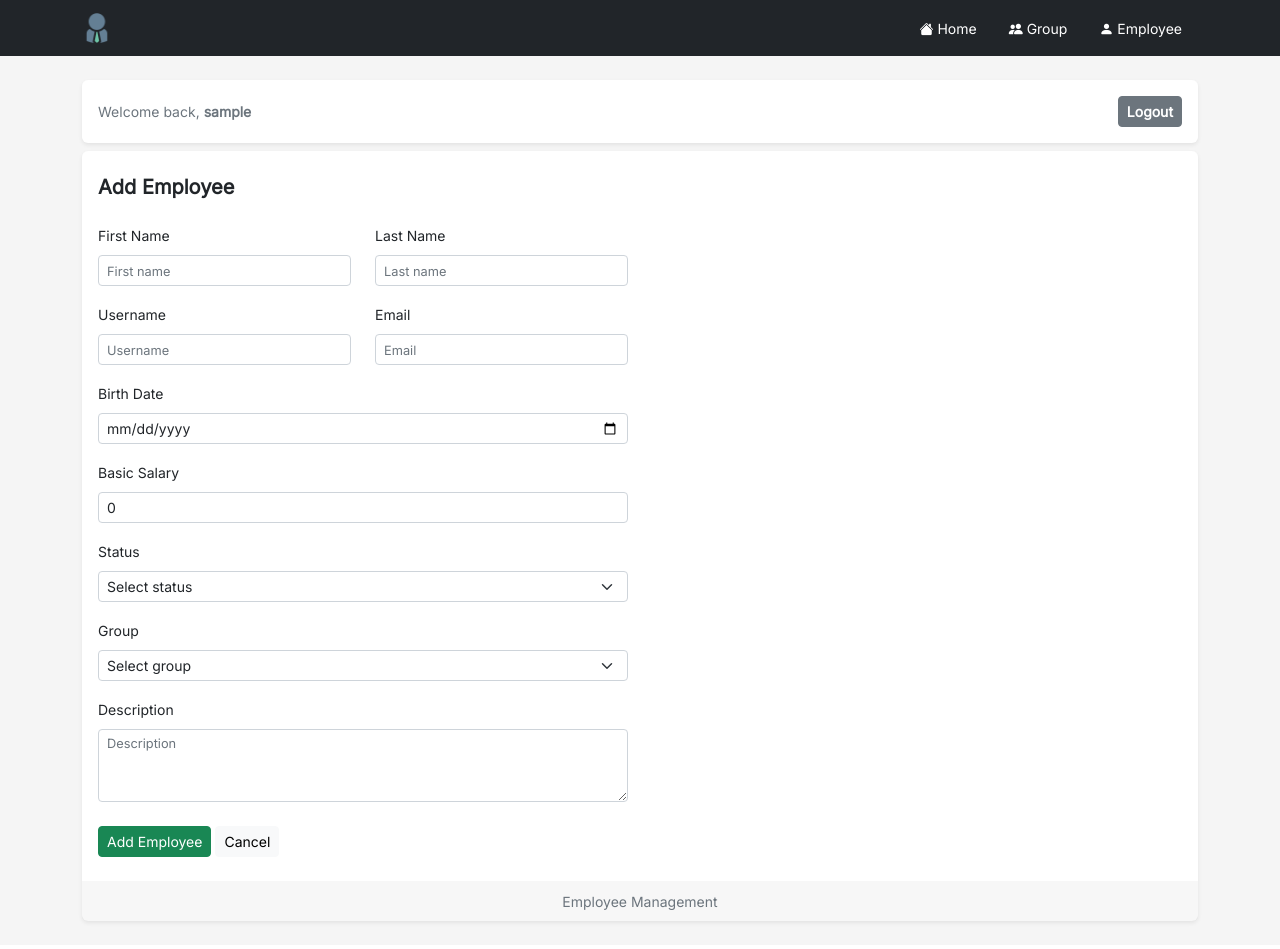
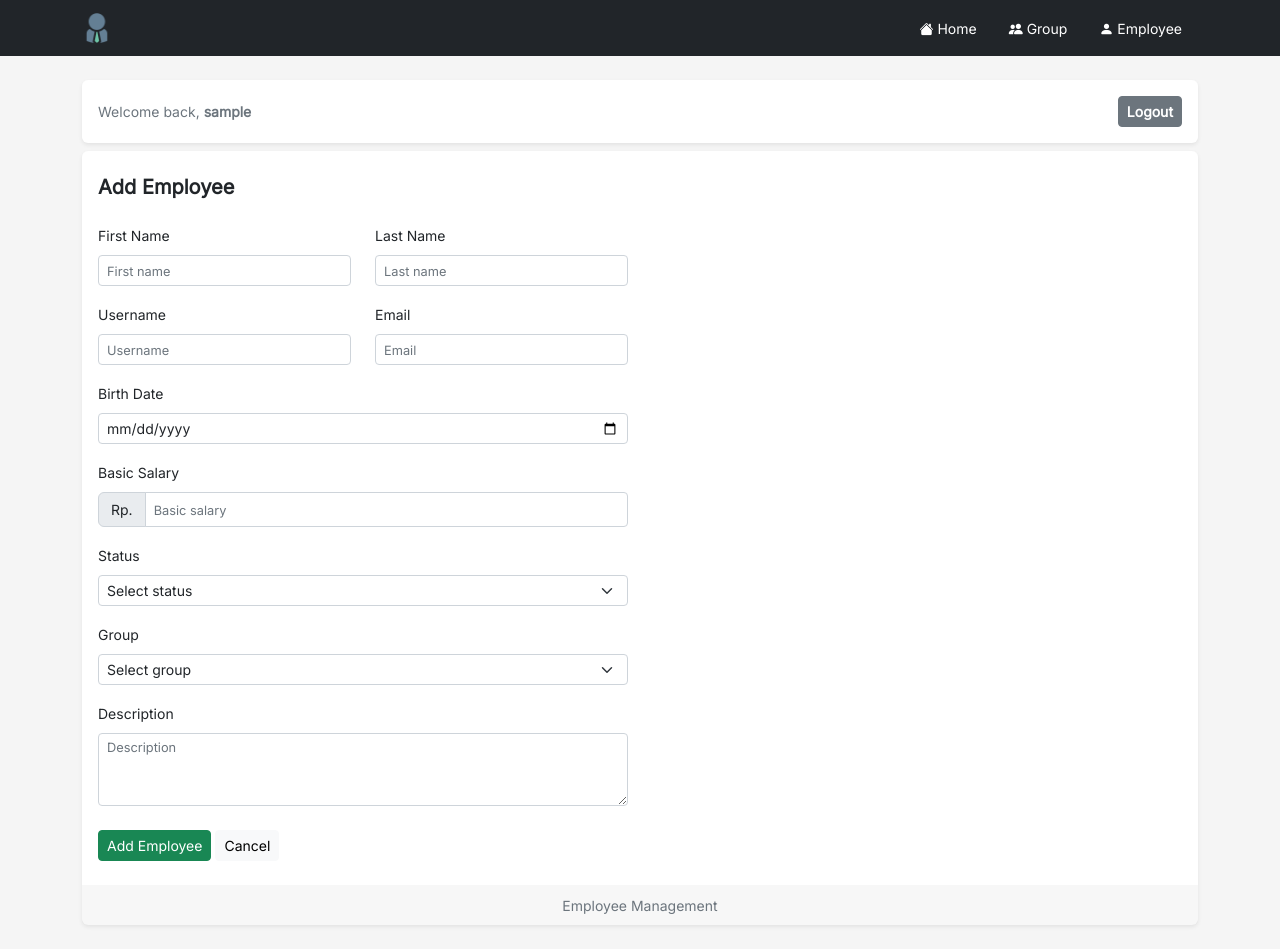
Before and after one commit to anugerahdwi/employee_management, an Angular app: page /employee-add in a window 1280 px wide. Built offline with nearby package versions, Linux system fonts and the light colour scheme; data requests are answered from the project's data file; sample sign-in values are in the browser's storage; what ngx-pagination would draw is missing.

Commit message:
Update form validation data basic_salary must be numeric

```diff
--- a/src/app/components/employee-add/employee-add.component.html
+++ b/src/app/components/employee-add/employee-add.component.html
@@ -67,10 +67,14 @@
                             </div>
                             <div class="mb-3">
                                 <label for="basic_salary" class="form-label"><small>Basic Salary</small></label>
-                                <input type="number" id="basic_salary" class="form-control form-control-sm shadow-none" formControlName="basic_salary" [(ngModel)]="addEmployeeFormData.basic_salary" placeholder="Basic salary"
-                                        [ngClass]="{ 'is-invalid': submitted && f['basic_salary'].errors }" />
-                                <div *ngIf="submitted && f['basic_salary'].errors" class="invalid-feedback">
-                                    <div *ngIf="f['basic_salary'].errors['required']"><small>Basic salary is required & must be numeric.</small></div>
+                                <div class="input-group">
+                                    <span class="input-group-text"><small>Rp.</small></span>
+                                    <input type="text" id="basic_salary" class="form-control form-control-sm shadow-none" formControlName="basic_salary" [(ngModel)]="addEmployeeFormData.basic_salary" placeholder="Basic salary"
+                                            [ngClass]="{ 'is-invalid': submitted && f['basic_salary'].errors }" />
+                                    <div *ngIf="submitted && f['basic_salary'].errors" class="invalid-feedback">
+                                        <div *ngIf="f['basic_salary'].errors['required']"><small>Basic salary is required.</small></div>
+                                        <div *ngIf="f['basic_salary'].errors['pattern']"><small>Basic salary must be numeric.</small></div>
+                                    </div>
                                 </div>
                             </div>
                             <div class="mb-3">
--- a/src/app/components/employee-add/employee-add.component.ts
+++ b/src/app/components/employee-add/employee-add.component.ts
@@ -38,7 +38,7 @@ export class EmployeeAddComponent implements OnInit {
 		username: '',
 		email: '',
 		birth_date: '',
-		basic_salary: 0,
+		basic_salary: '',
 		status: '',
 		group: '',
 		description: ''
@@ -77,7 +77,7 @@ export class EmployeeAddComponent implements OnInit {
 			username: ['', [Validators.required, Validators.minLength(5), Validators.maxLength(20)]],
 			email: ['', [Validators.required, Validators.email]],
 			birth_date: ['', [Validators.required]],
-			basic_salary: ['', [Validators.required]],
+			basic_salary: ['', [Validators.required, Validators.pattern("^[0-9]*$")]],
 			status: ['', [Validators.required]],
 			group: ['', [Validators.required]],
 			description: ['', [Validators.required]]
--- a/src/app/components/employee-detail/employee-detail.component.html
+++ b/src/app/components/employee-detail/employee-detail.component.html
@@ -42,7 +42,10 @@
                             </div>
                             <div class="mb-3">
                                 <label for="basic_salary" class="form-label"><small>Basic Salary</small></label>
-                                <input type="text" id="basic_salary" class="form-control form-control-sm shadow-none" formControlName="basic_salary" [value]="detailEmployeeFormData.basic_salary | currency:'Rp. '" placeholder="Basic salary" readonly>
+                                <div class="input-group">
+                                    <span class="input-group-text"><small>Rp.</small></span>
+                                    <input type="text" id="basic_salary" class="form-control form-control-sm shadow-none" formControlName="basic_salary" [value]="detailEmployeeFormData.basic_salary | number" placeholder="Basic salary" readonly>
+                                </div>
                             </div>
                             <div class="mb-3">
                                 <label class="form-label"><small>Status</small></label>
--- a/src/app/components/employee-detail/employee-detail.component.ts
+++ b/src/app/components/employee-detail/employee-detail.component.ts
@@ -22,7 +22,7 @@ export class EmployeeDetailComponent implements OnInit {
 		username: '',
 		email: '',
 		birth_date: '',
-		basic_salary: 0,
+		basic_salary: '',
 		status: '',
 		group: '',
 		description: ''
--- a/src/app/components/employee-edit/employee-edit.component.html
+++ b/src/app/components/employee-edit/employee-edit.component.html
@@ -67,10 +67,14 @@
                             </div>
                             <div class="mb-3">
                                 <label for="basic_salary" class="form-label"><small>Basic Salary</small></label>
-                                <input type="number" id="basic_salary" class="form-control form-control-sm shadow-none" formControlName="basic_salary" [(ngModel)]="editEmployeeFormData.basic_salary" placeholder="Basic salary"
-                                        [ngClass]="{ 'is-invalid': submitted && f['basic_salary'].errors }" />
-                                <div *ngIf="submitted && f['basic_salary'].errors" class="invalid-feedback">
-                                    <div *ngIf="f['basic_salary'].errors['required']"><small>Basic salary is required & must be numeric.</small></div>
+                                <div class="input-group">
+                                    <span class="input-group-text"><small>Rp.</small></span>
+                                    <input type="text" id="basic_salary" class="form-control form-control-sm shadow-none" formControlName="basic_salary" [(ngModel)]="editEmployeeFormData.basic_salary" placeholder="Basic salary"
+                                            [ngClass]="{ 'is-invalid': submitted && f['basic_salary'].errors }" />
+                                    <div *ngIf="submitted && f['basic_salary'].errors" class="invalid-feedback">
+                                        <div *ngIf="f['basic_salary'].errors['required']"><small>Basic salary is required.</small></div>
+                                        <div *ngIf="f['basic_salary'].errors['pattern']"><small>Basic salary must be numeric.</small></div>
+                                    </div>
                                 </div>
                             </div>
                             <div class="mb-3">
--- a/src/app/components/employee-edit/employee-edit.component.ts
+++ b/src/app/components/employee-edit/employee-edit.component.ts
@@ -37,7 +37,7 @@ export class EmployeeEditComponent implements OnInit {
 		username: '',
 		email: '',
 		birth_date: '',
-		basic_salary: 0,
+		basic_salary: '',
 		status: '',
 		group: '',
 		description: ''
@@ -79,7 +79,7 @@ export class EmployeeEditComponent implements OnInit {
 			username: ['', [Validators.required, Validators.minLength(5), Validators.maxLength(20)]],
 			email: ['', [Validators.required, Validators.email]],
 			birth_date: ['', [Validators.required]],
-			basic_salary: ['', [Validators.required]],
+			basic_salary: ['', [Validators.required, Validators.pattern("^[0-9]*$")]],
 			status: ['', [Validators.required]],
 			group: ['', [Validators.required]],
 			description: ['', [Validators.required]]
--- a/src/app/interfaces/employees.ts
+++ b/src/app/interfaces/employees.ts
@@ -5,7 +5,7 @@ export interface Employees {
     username: string;
     email: string;
     birth_date: string;
-    basic_salary: number;
+    basic_salary: string;
     status: string;
     group: string;
     description: string;
```
